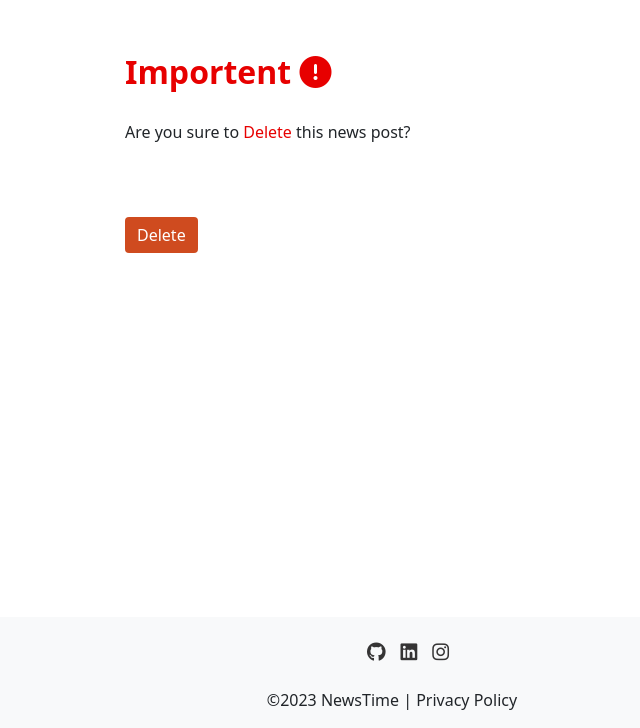
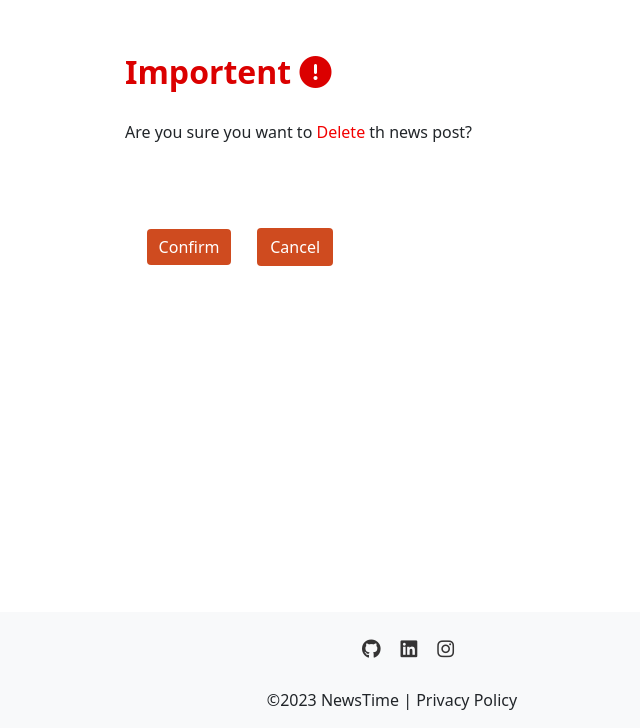
Before and after one commit to sediqa01/News-Aggregator, a Django app: a page that uses templates/base.html in a window 1280 px wide. Shown: the part 72-800 px from the top of the page, without its empty margins (248-888 px from the left). Run offline with Django 3.2, Linux system fonts and the light colour scheme; tables that the repository leaves empty hold one stand-in row (values such as "Sample post"); parts of the project's set-up code (start-up, migrations or seed data) failed here and were passed over; some libraries are stand-ins or nearby versions.

Commit message:
Add Cancel button to delete news template

```diff
--- a/news/urls.py
+++ b/news/urls.py
@@ -7,6 +7,7 @@ urlpatterns = [
     path('add_news/', views.AddNewsPost.as_view(), name='add_news'),
     path('news/edit/<slug:slug>', views.UpdateNews.as_view(), name='update'),
     path('news/delete/<slug:slug>', views.DeleteNews.as_view(), name='delete'),
+    path('signup/<slug:slug>', views.UserSignupForm.as_view(), name='signup'),
     path('news/<slug:slug>', views.NewsDetail.as_view(), name='article'),
     path('like/<slug:slug>', views.Like.as_view(), name='news_like'),
 ]
--- a/news/views.py
+++ b/news/views.py
@@ -2,10 +2,10 @@ from django.shortcuts import render, get_object_or_404, reverse
 from django.urls import reverse_lazy
 from django.views import generic, View
 from django.http import HttpResponseRedirect, HttpResponse
-from news.models import Article
-from .forms import CommentForm, AddNewsForm, UpdateNewsForm
+from news.models import Article, Author
+from .forms import CommentForm, AddNewsForm, UpdateNewsForm, SignupForm
 from django.views.generic.edit import CreateView, UpdateView, DeleteView
-from django.contrib.auth.mixins import UserPassesTestMixin
+from django.contrib.auth.mixins import UserPassesTestMixin, LoginRequiredMixin
 
 
 class NewsList(generic.ListView):
@@ -80,23 +80,24 @@ class Like(View):
         return HttpResponseRedirect(reverse('article', args=[slug]))
 
 
-class AddNewsPost(UserPassesTestMixin, CreateView):
+class AddNewsPost(UserPassesTestMixin, LoginRequiredMixin, CreateView):
     model = Article
     template_name = 'add_news.html'
     form_class = AddNewsForm
     success_url = reverse_lazy('home')
+
+    # def form_valid(self, form):
+    #     author = Author.objects.get(user=self.request.user)
+    #     author = form.save(commit=False)
+    #     form.instance.author = self.request.user
+    #     form.save()
+    #     return super(form_valid, self).form_valid(form)
 
     def test_func(self):
         return self.request.user.is_authenticated and self.request.user.is_superuser
 
     def handle_no_permission(self):
         return HttpResponse("You are not an admin.")
-
-    # def form_valid(self, form):
-    #     author = Author.objects.get(user=self.request.user)
-    #     form.instance.author = self.request.user
-    #     form.save()
-    #     return super(form_valid, self).form_valid(form)
 
 
 class UpdateNews(UpdateView):
@@ -110,3 +111,10 @@ class DeleteNews(DeleteView):
     model = Article
     template_name = 'delete_news.html'
     success_url = reverse_lazy('home')
+
+
+class UserSignupForm(generic.CreateView):
+
+    form_class = SignupForm
+    template_name = 'signup.html'
+    success_url = reverse_lazy('home')
--- a/static/css/style.css
+++ b/static/css/style.css
@@ -93,8 +93,8 @@
 
 .social-link>li {
     display: inline;
-    margin: 0.3%;
-    padding: 0.3%;
+    margin: 0.4%;
+    padding: 0.4%;
 }
 
 .social-link i {
@@ -155,12 +155,12 @@
 
 .warning {
     padding-top: 20%;
-    color: #e70000;
+    color: #db0000;
     font-size: 2rem;
 }
 
 #delete-txt {
-    color: #e70000;
+    color: #f30000;
 }
 
 .manage-news a {
--- a/templates/base.html
+++ b/templates/base.html
@@ -47,11 +47,11 @@
             <a class="nav-link active" aria-current="page" href="{% url 'home' %}">Home</a>
           </li>
           {% if user.is_authenticated %}
-          {% if user.is_superuser%}
+           {% if user.is_superuser%}
           <li class="nav-item">
             <a class="nav-link" href="{% url 'add_news' %}">Add News</a>
           </li>
-          {% endif %}
+           {% endif %}
           <li class="nav-item">
             <a class="nav-link" href="{% url 'account_logout' %}">Logout</a>
           </li>
@@ -73,7 +73,7 @@
     {% block content %}
     <!-- Content Goes here -->
     {% endblock content %}
-</main>
+  </main>
 
 
   <!-- Footer -->
--- a/templates/delete_news.html
+++ b/templates/delete_news.html
@@ -12,10 +12,14 @@
                     <strong class="warning">Importent <i class="fa-solid fa-circle-exclamation"></i></strong>
                     <br>
                     <br>
-                <p>Are you sure to <span id="delete-txt">Delete</span> this news post?</p>
-                <button class="btn btn-secondary">Delete</button>
+                    <p>Are you sure you want to <span id="delete-txt">Delete</span> th news post?</p>
+                    <br>
+                    <br>
+                    <input class="btn btn-primary" type="submit" value="Confirm" />
+                    <button onclick="window.history.back();" class="btn btn-default" type="button">Cancel</button>
                 </form>
             </div>
         </div>
     </div>
+</div>
 {%endblock%}
```
Also changed, not shown: news/forms.py (+17 -0 lines), templates/account/signup.html (+12 -8 lines). Lines whose indentation alone changed are shown as unchanged.
